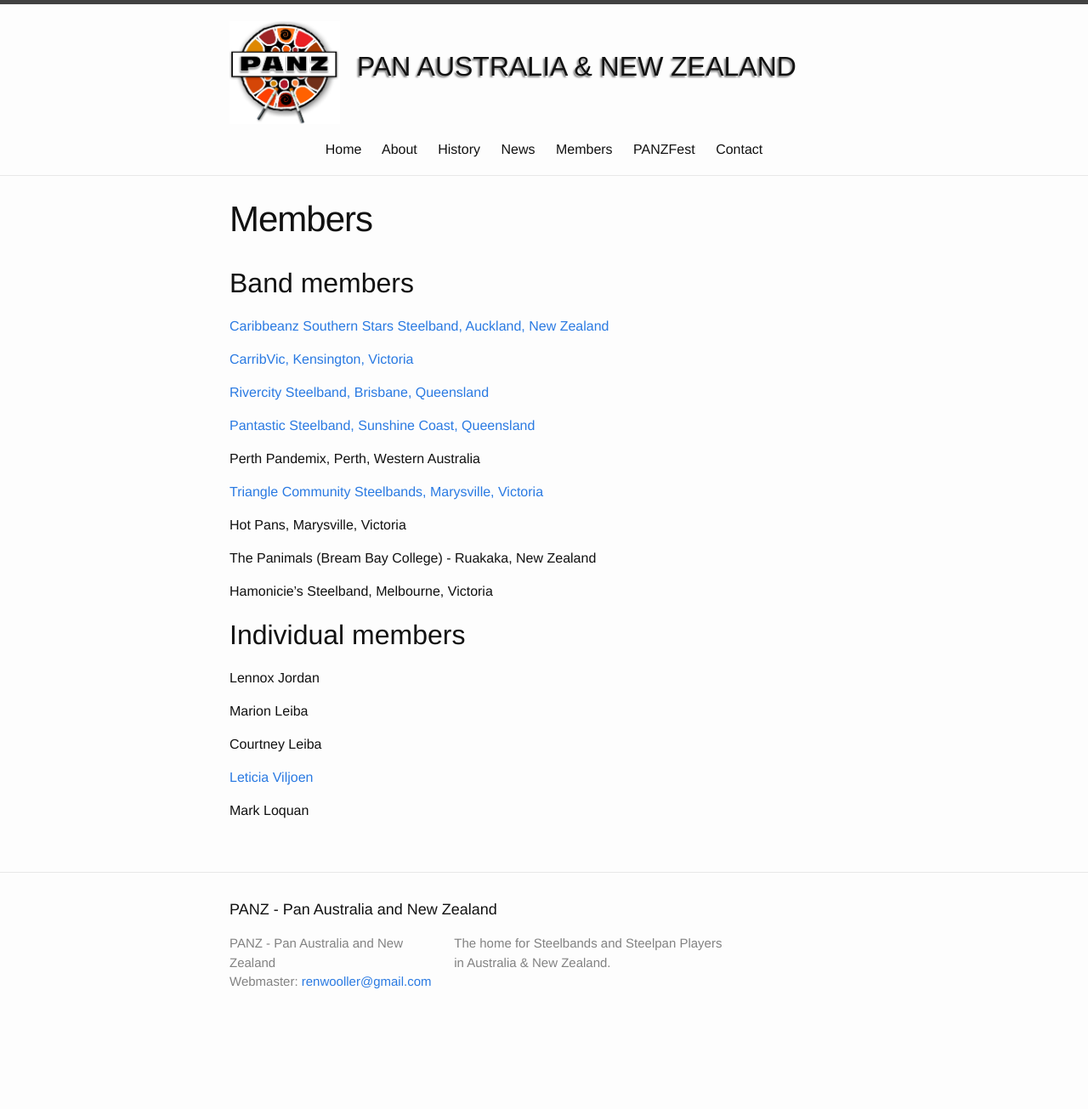
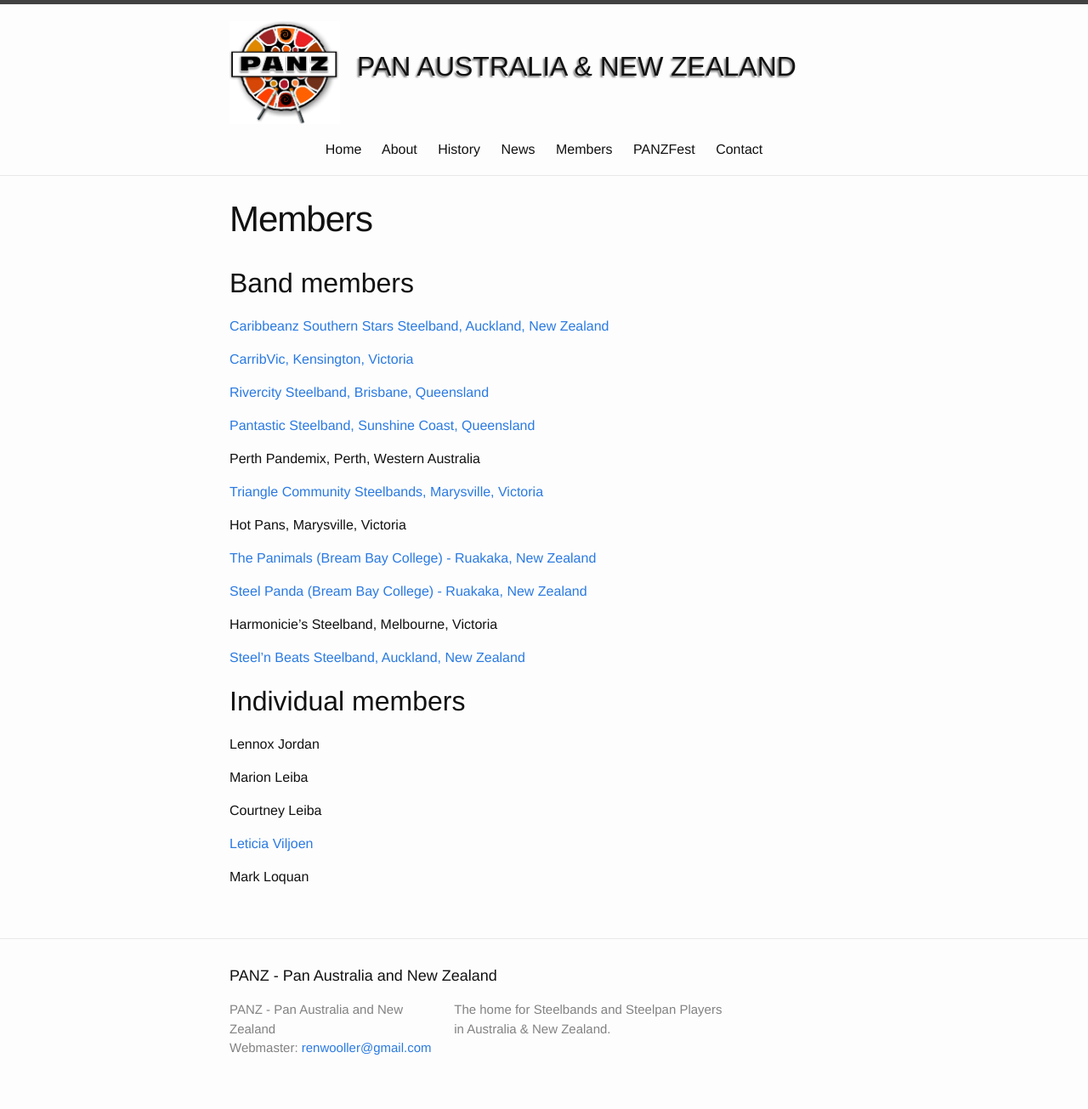
Before and after one commit to panzweb/panzweb.github.io, a Jekyll site: the page built from 3.members.markdown, in a window 1280 px wide. Shown: the whole page at 85% size. Built offline with Jekyll 4.4.1, drawn with Linux system fonts in a browser that asks for light colours; before the commit the page ends 1227 px from its top, so only the background shows below that.

Commit message:
Update 3.members.markdown

```diff
--- a/3.members.markdown
+++ b/3.members.markdown
@@ -20,9 +20,13 @@
 
 Hot Pans, Marysville, Victoria
 
-The Panimals (Bream Bay College) - Ruakaka, New Zealand
+[The Panimals (Bream Bay College) - Ruakaka, New Zealand](http://www.facebook.com/thepanimalsband)
 
-Hamonicie's Steelband, Melbourne, Victoria
+[Steel Panda (Bream Bay College) - Ruakaka, New Zealand](http://www.facebook.com/thepanimalsband)
+
+Harmonicie's Steelband, Melbourne, Victoria
+
+[Steel'n Beats Steelband, Auckland, New Zealand](https://steelnbeats.wixsite.com/website)
 
 ## Individual members
 
@@ -32,6 +36,6 @@
 
 Courtney Leiba
 
-[Leticia Viljoen](http://www.nzacademyofsteelpan.com)
+[Leticia Viljoen](http://www.steelworkshop.co.nz)
 
 Mark Loquan
```
